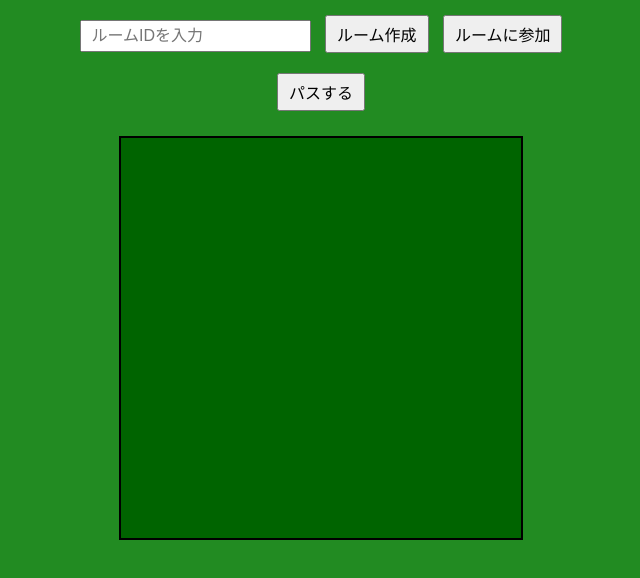
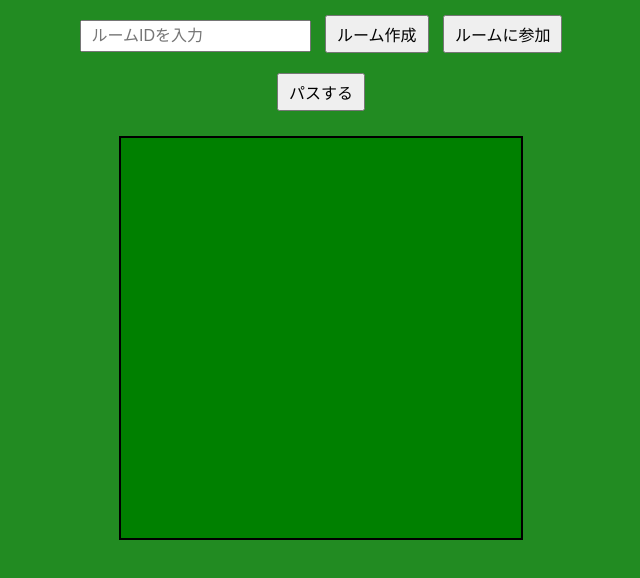
Before and after one commit to jin871/oserogame2, a plain HTML site: page index.html in a window 1280 px wide. Shown: the whole page, without its empty margins (319-959 px from the left). Drawn offline with Linux system fonts and the light colour scheme.

Commit message:
Update index.html

```diff
--- a/index.html
+++ b/index.html
@@ -15,7 +15,7 @@
       border: 2px solid black;
       display: block;
       margin: 20px auto;
-      background-color: #006400;
+      background-color: green;  /* ← ここを追加 */
     }
 
     #roomInput, #roomIDDisplay, #turnDisplay, #scoreDisplay, #passButtonContainer {
```
